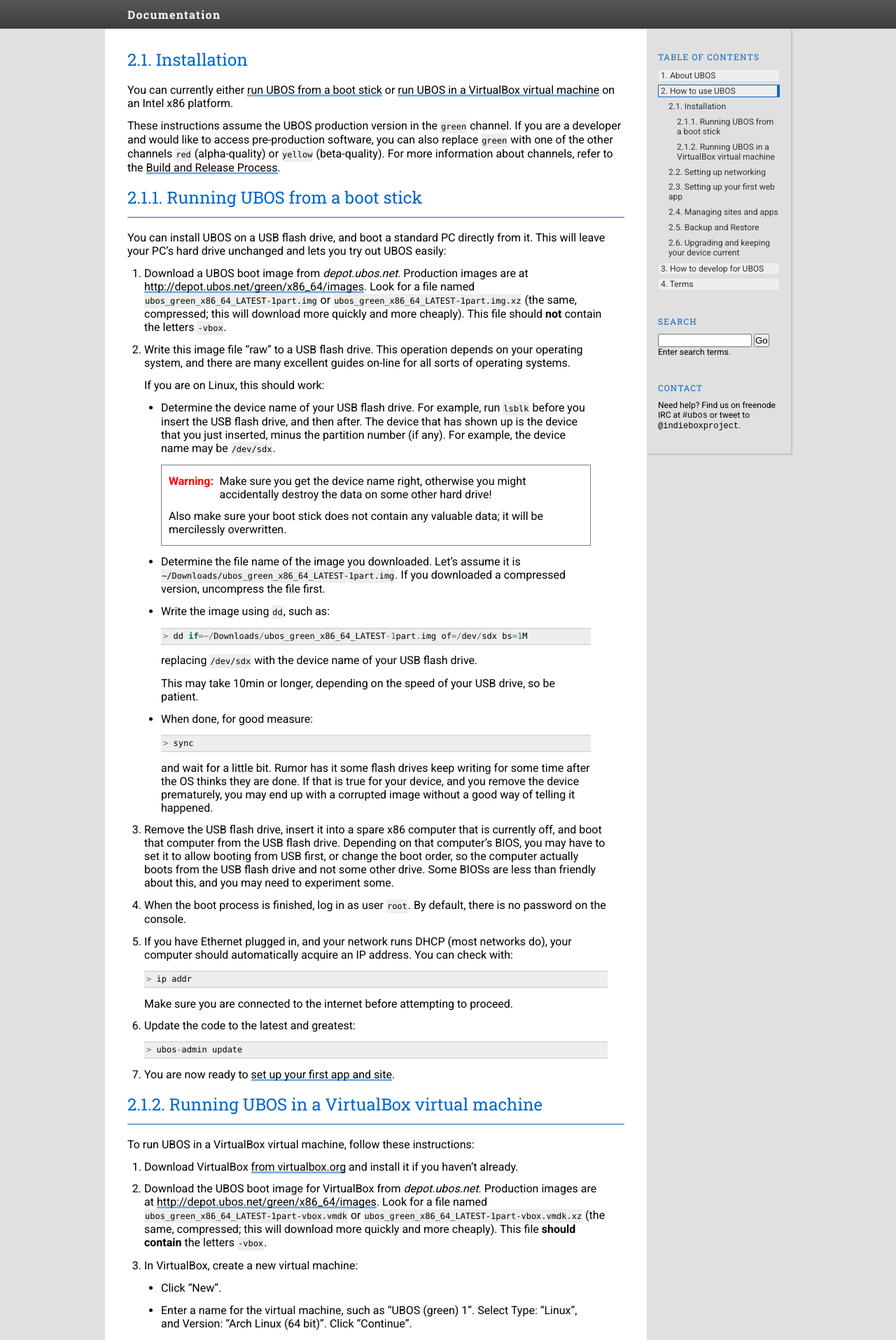
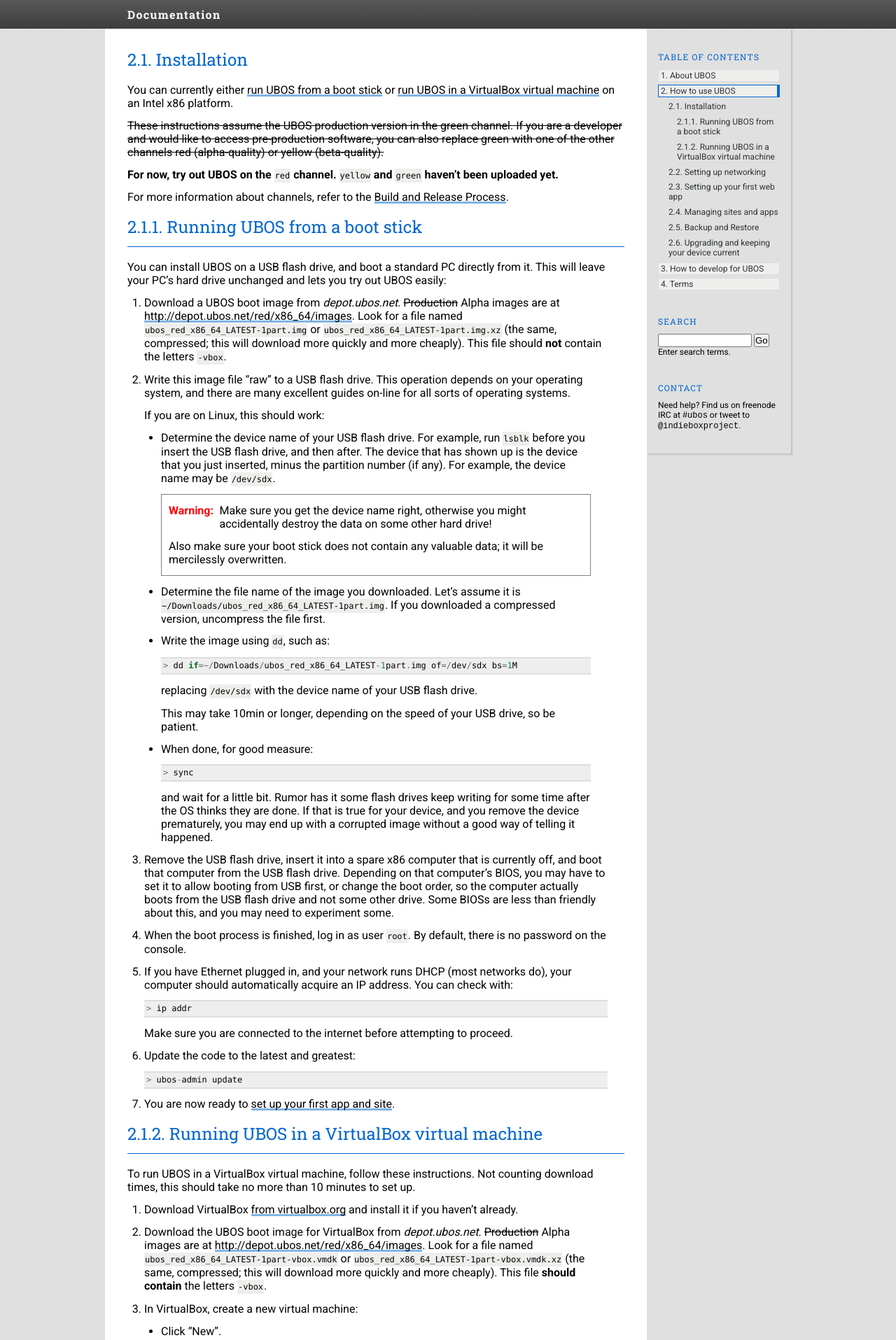
Before and after one commit to uboslinux/ubos-docs, a Sphinx documentation site: the page built from source/users/installation.rst, in a window 1280 px wide. Shown: the top 1915 px of the page at 70% size. Built offline with Sphinx 7.4.7, drawn with Linux system fonts in a browser that asks for light colours; some of the changed text lies outside the part shown.

Commit message:
For now, it's 'red' not 'green'. Expanded on networking setup in VirtualBox.

```diff
--- a/source/index.rst
+++ b/source/index.rst
@@ -9,3 +9,6 @@ Contents:
    How to use UBOS <users/index>
    How to develop for UBOS <developers/index>
    glossary
+
+.. role:: strike
+    :class: strike
--- a/source/themes/ubos/static/ubos.css
+++ b/source/themes/ubos/static/ubos.css
@@ -65,6 +65,9 @@ dt:hover > a.headerlink {
 }
 .right {
     float: right;
+}
+.strike {
+  text-decoration: line-through;
 }
 
 .line-block {
--- a/source/users/installation.rst
+++ b/source/users/installation.rst
@@ -5,9 +5,13 @@ You can currently either :ref:`run UBOS from a boot stick <running-from-boot-sti
 :ref:`run UBOS in a VirtualBox virtual machine <running-in-virtualbox>` on an Intel
 x86 platform.
 
-These instructions assume the UBOS production version in the ``green`` channel. If you
+:strike:`These instructions assume the UBOS production version in the green channel. If you
 are a developer and would like to access pre-production software, you can also replace
-``green`` with one of the other channels ``red`` (alpha-quality) or ``yellow`` (beta-quality).
+green with one of the other channels red (alpha-quality) or yellow (beta-quality).`
+
+**For now, try out UBOS on the** ``red`` **channel.** ``yellow`` **and** ``green``
+**haven't been uploaded yet.**
+
 For more information about channels, refer to the :doc:`/developers/buildrelease`.
 
 .. _running-from-boot-stick:
@@ -18,10 +22,11 @@ Running UBOS from a boot stick
 You can install UBOS on a USB flash drive, and boot a standard PC directly from it.
 This will leave your PC's hard drive unchanged and lets you try out UBOS easily:
 
-#. Download a UBOS boot image from `depot.ubos.net`. Production images are at
-   `http://depot.ubos.net/green/x86_64/images <http://depot.ubos.net/green/x86_64/images>`_.
-   Look for a file named ``ubos_green_x86_64_LATEST-1part.img``
-   or ``ubos_green_x86_64_LATEST-1part.img.xz`` (the same, compressed; this will download
+#. Download a UBOS boot image from `depot.ubos.net`.
+   :strike:`Production` Alpha images are at
+   `http://depot.ubos.net/red/x86_64/images <http://depot.ubos.net/red/x86_64/images>`_.
+   Look for a file named ``ubos_red_x86_64_LATEST-1part.img``
+   or ``ubos_red_x86_64_LATEST-1part.img.xz`` (the same, compressed; this will download
    more quickly and more cheaply). This file should **not** contain the letters
    ``-vbox``.
 
@@ -43,12 +48,12 @@ This will leave your PC's hard drive unchanged and lets you try out UBOS easily:
         mercilessly overwritten.
 
    * Determine the file name of the image you downloaded. Let's assume it is
-     ``~/Downloads/ubos_green_x86_64_LATEST-1part.img``. If you downloaded a compressed
+     ``~/Downloads/ubos_red_x86_64_LATEST-1part.img``. If you downloaded a compressed
      version, uncompress the file first.
 
    * Write the image using ``dd``, such as::
 
-         > dd if=~/Downloads/ubos_green_x86_64_LATEST-1part.img of=/dev/sdx bs=1M
+         > dd if=~/Downloads/ubos_red_x86_64_LATEST-1part.img of=/dev/sdx bs=1M
 
      replacing ``/dev/sdx`` with the device name of your USB flash drive.
 
@@ -91,15 +96,17 @@ This will leave your PC's hard drive unchanged and lets you try out UBOS easily:
 Running UBOS in a VirtualBox virtual machine
 --------------------------------------------
 
-To run UBOS in a VirtualBox virtual machine, follow these instructions:
+To run UBOS in a VirtualBox virtual machine, follow these instructions. Not counting
+download times, this should take no more than 10 minutes to set up.
 
 #. Download VirtualBox `from virtualbox.org <https://www.virtualbox.org/wiki/Downloads>`_ and install it
    if you haven't already.
 
-#. Download the UBOS boot image for VirtualBox from `depot.ubos.net`. Production images are at
-   `http://depot.ubos.net/green/x86_64/images <http://depot.ubos.net/green/x86_64/images>`_.
-   Look for a file named ``ubos_green_x86_64_LATEST-1part-vbox.vmdk`` or
-   ``ubos_green_x86_64_LATEST-1part-vbox.vmdk.xz`` (the same, compressed; this will download
+#. Download the UBOS boot image for VirtualBox from `depot.ubos.net`.
+   :strike:`Production` Alpha images are at
+   `http://depot.ubos.net/red/x86_64/images <http://depot.ubos.net/red/x86_64/images>`_.
+   Look for a file named ``ubos_red_x86_64_LATEST-1part-vbox.vmdk`` or
+   ``ubos_red_x86_64_LATEST-1part-vbox.vmdk.xz`` (the same, compressed; this will download
    more quickly and more cheaply).
    This file **should contain** the letters ``-vbox``.
 
@@ -107,7 +114,7 @@ To run UBOS in a VirtualBox virtual machine, follow these instructions:
 
    * Click "New".
 
-   * Enter a name for the virtual machine, such as "UBOS (green) 1".
+   * Enter a name for the virtual machine, such as "UBOS (red) 1".
      Select Type: "Linux", and Version: "Arch Linux (64 bit)". Click "Continue".
 
    * Select the amount of RAM you want to give it. 1024MB is a good start, and you can change
@@ -116,7 +123,21 @@ To run UBOS in a VirtualBox virtual machine, follow these instructions:
    * Select "Use an existing virtual hard drive file" and pick the downloaded boot image file
      in the popup. You may need to select the little icon there to get a file selection dialog.
 
-   * In the main window, click "Start". The virtual machine should now be booting.
+#. By default, VirtualBox will put your virtual machine behind a special VirtualBox NAT on
+   your local host. That means you wouldn't be able to access it with a web browser.
+   To avoid this, either:
+
+   * Set your networking mode to "bridged": Click on "Network". In the pop-up,
+     select tab "Adapter 1", and choose "Bridged Adapter". Click "Ok". (This should work
+     unless your Ethernet or Wifi network isn't willing to hand out more than one DHCP address
+     to the same machine; it happens on some tightly managed networks). Or:
+
+   * Activate two virtual networking interfaces, one as "NAT", and one as "Host only":
+     Click on "Networking". In the pop-up, first select tab "Adapter 1", and choose "NAT".
+     Then, select tab "Adapter 2", make sure that "Enable Network Adapter" is checked,
+     and choose "Host-only adapter". Click "Ok".
+
+#. In the main window, click "Start". The virtual machine should now be booting.
 
 #. When the boot process is finished, log in as user ``root``. By default, there is no
    password on the console.
```
